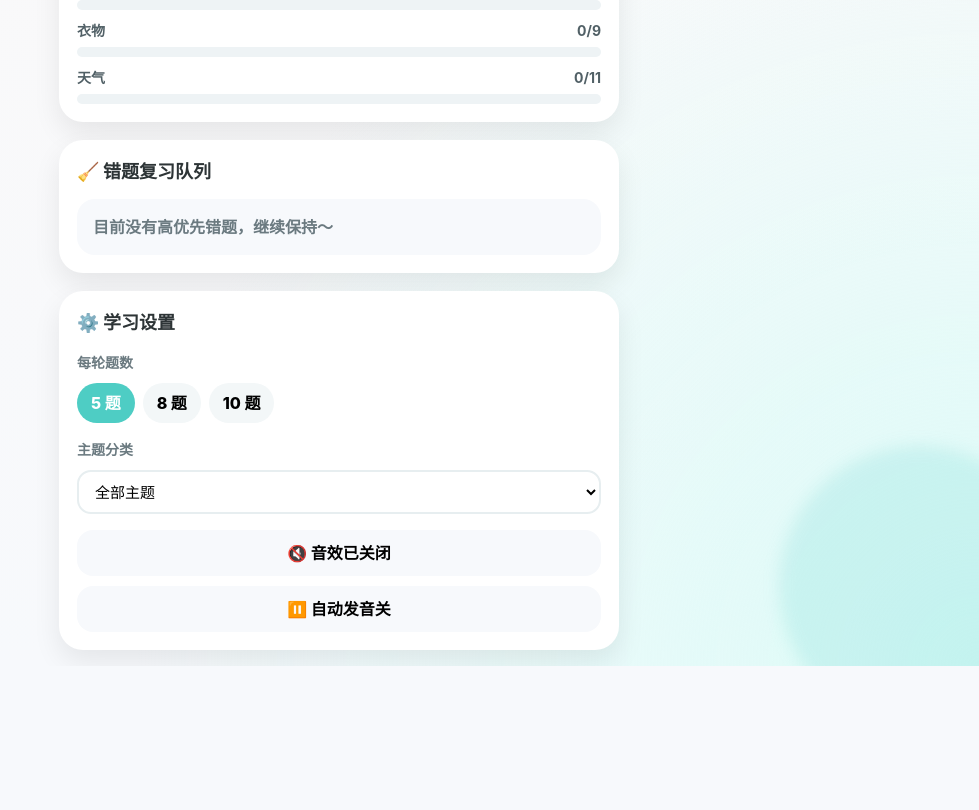
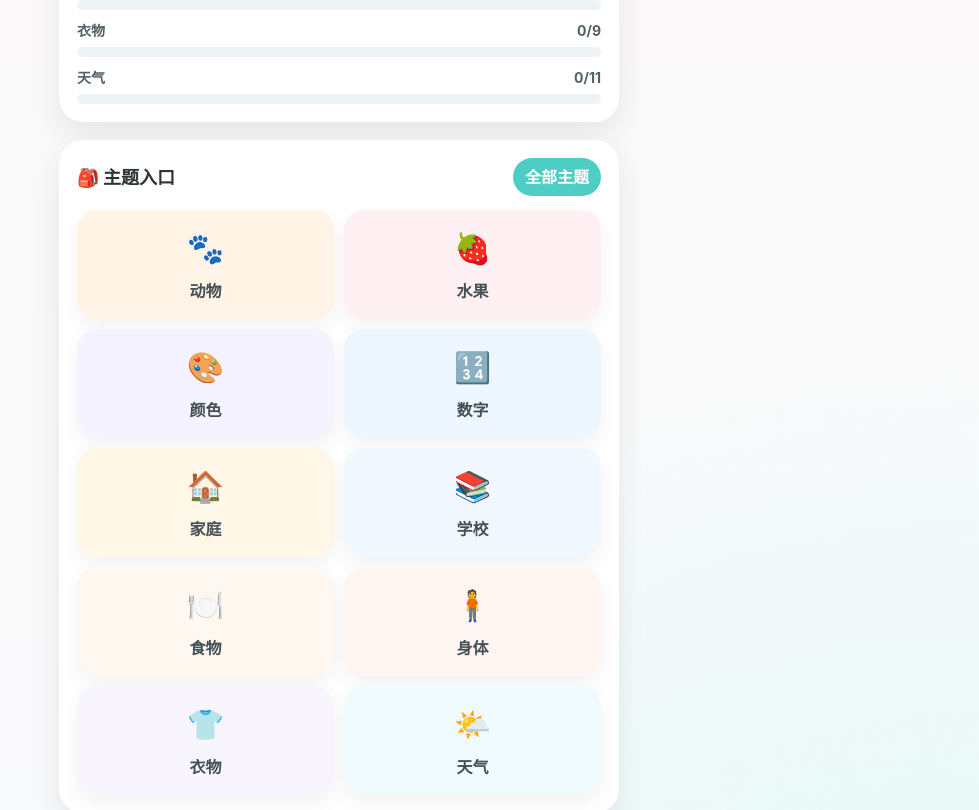
Before and after one commit to zhenxuanshi-ship-it/kid-english-learning, a React (Vite) app: page / in a window 1280 px wide. Shown: the part 2058-2868 px from the top of the page, without its empty margins (301-1280 px from the left). Before the commit the page ends 2724 px from the top, so only its background shows below. Built offline with nearby package versions, Linux system fonts and the light colour scheme.

Commit message:
feat: add visual category gallery on home

```diff
--- /dev/null
+++ b/src/components/common/CategoryGallery.tsx
@@ -0,0 +1,112 @@
+import type { CSSProperties } from 'react';
+import { motion } from 'framer-motion';
+import { getCategoryLabel } from '../../lib/category';
+
+interface CategoryGalleryProps {
+  categories: string[];
+  selectedCategory: string;
+  onSelect: (category: string) => void;
+}
+
+const categoryVisualMap: Record<string, { emoji: string; bg: string }> = {
+  animals: { emoji: '🐾', bg: '#FFF4E6' },
+  fruits: { emoji: '🍓', bg: '#FFF1F3' },
+  colors: { emoji: '🎨', bg: '#F5F3FF' },
+  numbers: { emoji: '🔢', bg: '#EEF7FF' },
+  family: { emoji: '🏠', bg: '#FFF8E8' },
+  school: { emoji: '📚', bg: '#F1F8FF' },
+  food: { emoji: '🍽️', bg: '#FFF7F0' },
+  body: { emoji: '🧍', bg: '#FFF6F4' },
+  clothes: { emoji: '👕', bg: '#F8F5FF' },
+  weather: { emoji: '🌤️', bg: '#F0FBFF' },
+};
+
+export function CategoryGallery({ categories, selectedCategory, onSelect }: CategoryGalleryProps) {
+  return (
+    <div style={styles.wrap}>
+      <div style={styles.header}>
+        <div style={styles.title}>🎒 主题入口</div>
+        <button
+          style={{ ...styles.allButton, ...(selectedCategory === 'all' ? styles.allButtonActive : {}) }}
+          onClick={() => onSelect('all')}
+        >
+          全部主题
+        </button>
+      </div>
+
+      <div style={styles.grid}>
+        {categories.map((category, index) => {
+          const meta = categoryVisualMap[category] ?? { emoji: '📘', bg: '#F7F9FC' };
+          const active = selectedCategory === category;
+          return (
+            <motion.button
+              key={category}
+              style={{ ...styles.card, background: meta.bg, ...(active ? styles.activeCard : {}) }}
+              onClick={() => onSelect(category)}
+              whileTap={{ scale: 0.98 }}
+              initial={{ opacity: 0, y: 8 }}
+              animate={{ opacity: 1, y: 0 }}
+              transition={{ delay: index * 0.03 }}
+            >
+              <div style={styles.emoji}>{meta.emoji}</div>
+              <div style={styles.label}>{getCategoryLabel(category)}</div>
+            </motion.button>
+          );
+        })}
+      </div>
+    </div>
+  );
+}
+
+const styles: Record<string, CSSProperties> = {
+  wrap: {
+    background: '#fff',
+    borderRadius: 24,
+    padding: 18,
+    boxShadow: '0 12px 28px rgba(0,0,0,0.08)',
+    display: 'grid',
+    gap: 14,
+  },
+  header: {
+    display: 'flex',
+    justifyContent: 'space-between',
+    alignItems: 'center',
+    gap: 10,
+    flexWrap: 'wrap',
+  },
+  title: { fontWeight: 900, fontSize: 18 },
+  allButton: {
+    minHeight: 38,
+    padding: '0 12px',
+    border: 'none',
+    borderRadius: 999,
+    background: '#f3f7f8',
+    fontWeight: 800,
+    cursor: 'pointer',
+  },
+  allButtonActive: {
+    background: '#4ecdc4',
+    color: '#fff',
+  },
+  grid: {
+    display: 'grid',
+    gridTemplateColumns: 'repeat(2, minmax(0, 1fr))',
+    gap: 10,
+  },
+  card: {
+    border: 'none',
+    borderRadius: 20,
+    padding: '16px 12px',
+    display: 'grid',
+    gap: 8,
+    justifyItems: 'center',
+    cursor: 'pointer',
+    boxShadow: '0 8px 20px rgba(0,0,0,0.05)',
+  },
+  activeCard: {
+    outline: '3px solid #ff8e7b',
+    transform: 'translateY(-1px)',
+  },
+  emoji: { fontSize: 30 },
+  label: { fontWeight: 800, color: '#435055' },
+};
--- a/src/pages/HomePage.tsx
+++ b/src/pages/HomePage.tsx
@@ -1,5 +1,6 @@
 import type { CSSProperties } from 'react';
 import { motion } from 'framer-motion';
+import { CategoryGallery } from '../components/common/CategoryGallery';
 import { RecommendationCard } from '../components/common/RecommendationCard';
 import { ReviewQueueCard } from '../components/common/ReviewQueueCard';
 import { SettingsPanel } from '../components/common/SettingsPanel';
@@ -92,6 +93,7 @@ export function HomePage({
       </motion.button>
 
       <StatsPanel stats={stats} />
+      <CategoryGallery categories={categories} selectedCategory={selectedCategory} onSelect={onCategoryChange} />
       <ReviewQueueCard items={reviewQueue} onStartReview={onStartReview} />
 
       <SettingsPanel
```
